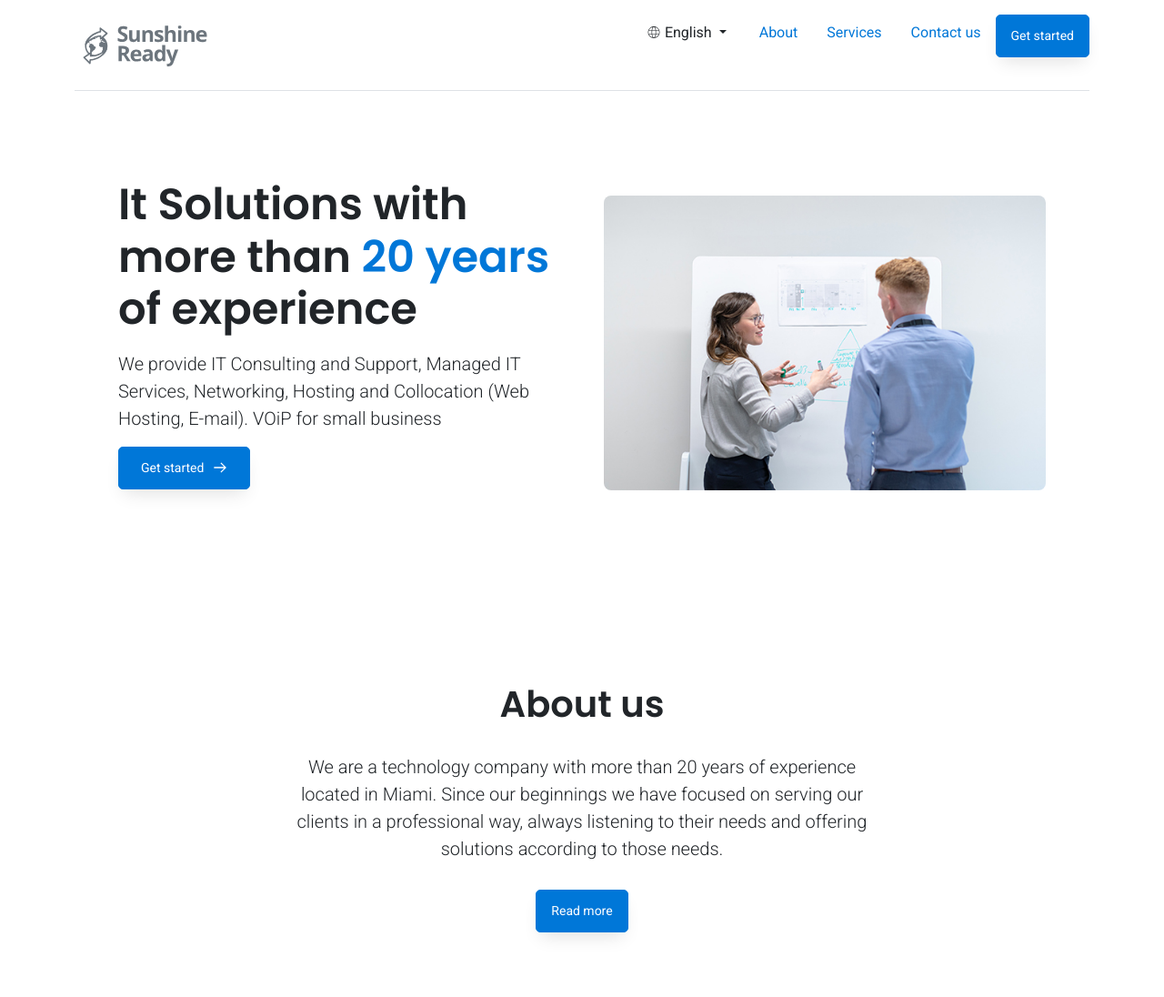
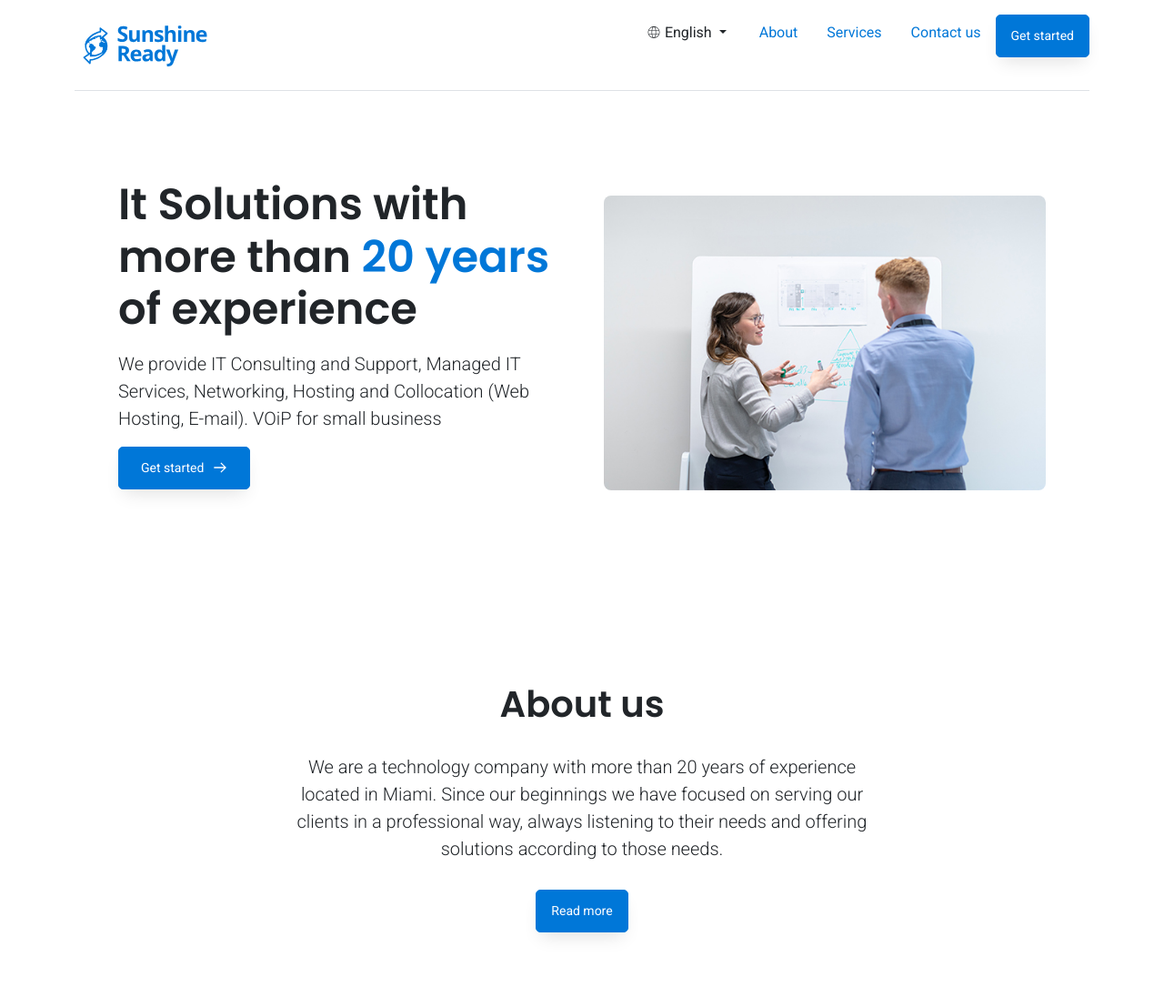
Before and after one commit to yeisonux/ssr, a plain HTML site: page index.html in a window 1280 px wide. Shown: the top 1096 px of the page at 91% size. Drawn offline with nearby package versions, Linux system fonts and the light colour scheme.

Commit message:
Update index.html

```diff
--- a/index.html
+++ b/index.html
@@ -24,7 +24,7 @@
       <header class="d-flex flex-wrap justify-content-center py-3 border-bottom" data-aos="fade-down">
 
         <a href="index.html" class="d-flex align-items-center mb-3 mb-md-0 me-md-auto text-dark text-decoration-none">
-          <img src="img/logo_sunshineready_gray.svg" alt="Logo Sunshine Ready" class="log_img">
+          <img src="img/logo_sunshineready.svg" alt="Logo Sunshine Ready" class="log_img">
         </a>
 
       <div class="men_options">
```
